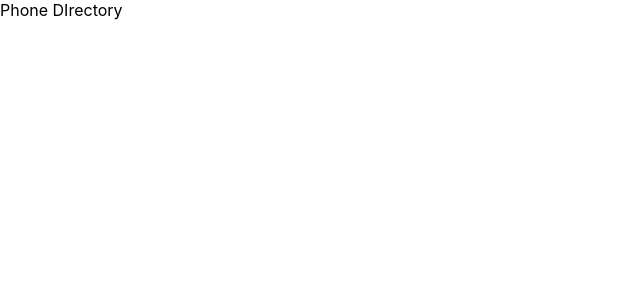
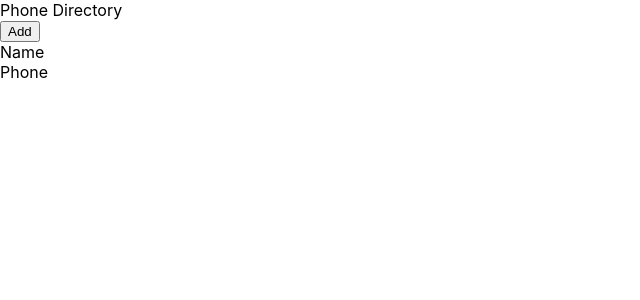
Before and after one commit to AaradhyaPrasad/Phone-repository, a React (Create React App) app: page / in a window 1280 px wide. Shown: the top 300 px of the page, without its empty margins (0-640 px from the left). Built offline with nearby package versions, Linux system fonts and the light colour scheme.

Commit message:
JSX vs. HTML: Created Skeleton of Home Page

```diff
--- a/src/App.js
+++ b/src/App.js
@@ -4,7 +4,14 @@
 function App() {
   return (
     <div>
-      Phone DIrectory
+      <div className="header">
+          Phone Directory
+        </div>
+        <button>Add</button>
+        <div>
+          <span>Name</span><br />
+          <span>Phone</span>
+        </div>
     </div>
   );
 }
```
